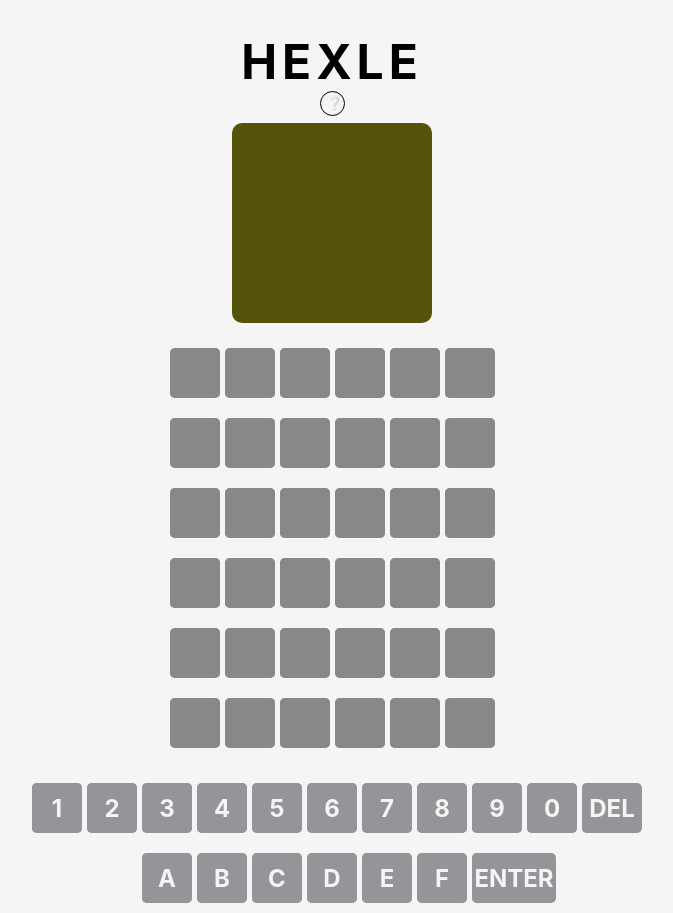
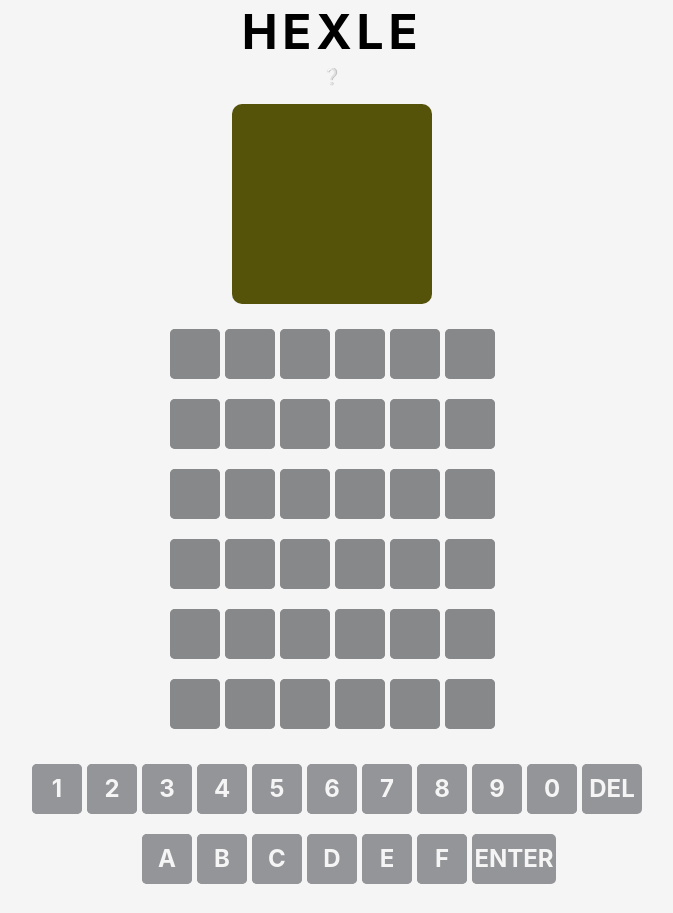
Before and after one commit to supahkenneh/hexle, a React (Create React App) app: page / in a window 1280 px wide. Shown: the whole page, without its empty margins (308-981 px from the left). Built offline with nearby package versions, Linux system fonts and the light colour scheme.

Commit message:
refactor modal styling

```diff
--- a/package.json
+++ b/package.json
@@ -39,6 +39,7 @@
     ]
   },
   "devDependencies": {
-    "gh-pages": "^4.0.0"
+    "gh-pages": "^4.0.0",
+    "tailwindcss": "^3.1.8"
   }
 }
--- a/src/App.css
+++ b/src/App.css
@@ -1,11 +1,5 @@
 .App {
   text-align: center;
-}
-
-h1 {
-  letter-spacing: 5px;
-  font-size: 3em;
-  margin-bottom: 0;
 }
 
 .color-container {
@@ -98,47 +92,6 @@ h1 {
   background-color: #86888a;
 }
 
-.modal {
-  z-index: 1;
-  position: fixed;
-  left: 0;
-  top: 0;
-  width: 100%;
-  height: 100%;
-  background-color: rgb(0, 0, 0, );
-  background-color: rgba(0, 0, 0, 0.4);
-}
-
-.modal-content {
-  background-color: #fefefe;
-  margin: 125px auto;
-  width: 300px;
-  padding: 20px;
-  border-radius: 5px;
-  border: 1px solid #888 width 80%;
-  display: flex;
-  justify-content: center;
-  align-items: center;
-}
-
-.content {
-  display: flex;
-  justify-content: center;
-  flex-direction: column;
-}
-
-.help-icon {
-  border: 1px solid black;
-  height: 25px;
-  width: 25px;
-  border-radius: 50%;
-  font-weight: bold;
-  background: whitesmoke;
-  text-align: center;
-  align-items: center;
-  margin-bottom: 7px;
-}
-
 .invalid {
   background-color: #3a3a3c;
 }
--- a/src/App.jsx
+++ b/src/App.jsx
@@ -4,14 +4,12 @@ import Help from './Components/Help';
 
 function App() {
   return (
-    <div className="App">
-      <header className="App-header">
-        <h1>HEXLE</h1>
-        <div className="etc-container">
-          <Help />
-        </div>
-        <Board />
+    <div className='App h-screen'>
+      <header className='flex flex-col py-2'>
+        <h1 className='text-5xl font-bold tracking-widest'>HEXLE</h1>
+        <Help />
       </header>
+      <Board />
     </div>
   );
 }
--- a/src/Components/Help.jsx
+++ b/src/Components/Help.jsx
@@ -1,45 +1,42 @@
-import { Component, Fragment } from "react";
-import Modal from "./Modal";
+import { useState } from 'react';
+import { Modal } from './Modal';
 
-class Help extends Component {
-    state;
-    textObj;
-    styleObj;
-    constructor() {
-        super();
-        this.state = { visible: false }
-        this.textObj = {
-            header: 'What is Hexle?',
-            descr: `
+const Help = () => {
+  const [visible, setVisible] = useState(false);
+  const textObj = {
+    header: 'What is Hexle?',
+    descr: `
             Hexle is the combination of hexcode and 'Wordle' (a popular word game by the New York Times).
             Any colors viewed on the web are assigned a 6 character code consisting of numbers 0-9 and
             alphabets A-F. You are shown the color that the hexcode represents and you have six tries
             to guess the hexcode for the color that is displayed.`,
-            descr2: `
+    descr2: `
             When you submit your guess:
             A yellow box means the character exists in the hexcode but is not in the correct position.
             A green box means the character exists in the hexcode and is in the correct position.
             A gray box means the character does not exist in the hexcode.
-            `
-        };
-    };
+            `,
+  };
 
-    toggleHelpText = () => {
-        this.setState({ visible: true });
-    }
-
-    closeModal = () => {
-        this.setState({ visible: false });
-    }
-
-    render() {
-        return (
-            <Fragment>
-                {this.state.visible ? <Modal textObj={this.textObj} style={{ height: '400px' }} handleClose={this.closeModal} /> : ''}
-                <button className="help-icon" onClick={this.toggleHelpText}>&#10068;</button>
-            </Fragment >
-        )
-    }
-}
+  return (
+    <>
+      {visible ? (
+        <Modal
+          textObj={textObj}
+          styleClasses='h-1/3 w-1/2'
+          handleClose={() => setVisible(false)}
+        />
+      ) : (
+        ''
+      )}
+      <button
+        className='flex justify-center my-2'
+        onClick={() => setVisible(true)}
+      >
+        &#10068;
+      </button>
+    </>
+  );
+};
 
 export default Help;
--- a/src/Components/Modal.jsx
+++ b/src/Components/Modal.jsx
@@ -1,18 +1,25 @@
-const Modal = (prop) => {
-    return (
-        <div className="modal">
-            <div className="modal-content">
-                <div className="content">
-                    <h2>{prop.textObj.header}</h2>
-                    <div>{prop.textObj.descr}</div>
-                    <br />
-                    <div>{prop.textObj.descr2}</div>
-                    <br />
-                    <span className="close" onClick={prop.handleClose}>✖</span>
-                </div>
+export const Modal = ({
+  textObj: { header, descr, descr2 },
+  handleClose,
+  styleClasses,
+}) => {
+  return (
+    <div className='modal'>
+      <div className={`modal-content ${styleClasses}`}>
+        <div className='content'>
+          <div className='flex justify-end'>
+            <div
+              className='hover:cursor-pointer text-xl px-2'
+              onClick={handleClose}
+            >
+              ✖
             </div>
+          </div>
+          <h2 className='text-xl font-bold mb-4'>{header}</h2>
+          <div className='mb-4'>{descr}</div>
+          <div className='mb-4'>{descr2}</div>
         </div>
-    )
-}
-
-export default Modal;
+      </div>
+    </div>
+  );
+};
--- a/src/Containers/Board.jsx
+++ b/src/Containers/Board.jsx
@@ -1,8 +1,8 @@
-import { Component, Fragment, createContext } from "react";
-import Color from "../Components/Color";
-import KeyboardContainer from "./KeyboardContainer";
-import GuessContainer from "./GuessContainer";
-import Modal from "../Components/Modal";
+import { Component, Fragment, createContext } from 'react';
+import Color from '../Components/Color';
+import KeyboardContainer from './KeyboardContainer';
+import GuessContainer from './GuessContainer';
+import { Modal } from '../Components/Modal';
 
 export const HexdleContext = createContext();
 
@@ -55,16 +55,33 @@ class Board extends Component {
 
   generateColor() {
     let color = '';
-        let colorChars = ['0', '1', '2', '3', '4', '5', '6', '7', '8', '9', 'a', 'b', 'c', 'd', 'e', 'f']
+    let colorChars = [
+      '0',
+      '1',
+      '2',
+      '3',
+      '4',
+      '5',
+      '6',
+      '7',
+      '8',
+      '9',
+      'a',
+      'b',
+      'c',
+      'd',
+      'e',
+      'f',
+    ];
     for (let i = 0; i < 6; i++) {
-            let index = Math.floor(Math.random() * 16)
-            let value = colorChars[index]
+      let index = Math.floor(Math.random() * 16);
+      let value = colorChars[index];
       color += value.toUpperCase();
     }
     return color;
   }
 
-    handleInput = e => {
+  handleInput = (e) => {
     const value = e.target.innerText;
     if (value !== 'ENTER') {
       if (value === 'DEL') {
@@ -72,10 +89,16 @@ class Board extends Component {
         curr = curr.split('');
         curr.pop();
         curr = curr.join('');
-                this.setState({ ...this.state, currentGuess: curr })
+        this.setState({ ...this.state, currentGuess: curr });
       } else {
-                if (this.state.currentGuess.length < 6 && !e.target.classList.contains('invalid')) {
-                    this.setState({ ...this.state, currentGuess: this.state.currentGuess + value })
+        if (
+          this.state.currentGuess.length < 6 &&
+          !e.target.classList.contains('invalid')
+        ) {
+          this.setState({
+            ...this.state,
+            currentGuess: this.state.currentGuess + value,
+          });
         }
       }
     } else {
@@ -84,27 +107,46 @@ class Board extends Component {
         let guessesArr = this.state.guesses;
         guessesArr.push({ value: this.state.currentGuess, submitted: true });
         // evaluate win?
-                this.winBool = this.evaluateWin(this.state.currentGuess, this.state.color);
+        this.winBool = this.evaluateWin(
+          this.state.currentGuess,
+          this.state.color
+        );
         // if out of guesses, display lose message
         if (guessesArr?.length === 6 && !this.winBool) {
           this.loseBool = true;
-                    this.loseText = { header: `Sorry, you're out of guesses`, descr: `The hexcode was #${this.state.color.toUpperCase()}, better luck next time!` };
+          this.loseText = {
+            header: `Sorry, you're out of guesses`,
+            descr: `The hexcode was #${this.state.color.toUpperCase()}, better luck next time!`,
+          };
           window.localStorage.setItem('streak', '0');
         }
         // log to local storage
         if (this.winBool) {
-                    window.localStorage.setItem('win', 'true')
-                    window.localStorage.setItem('winCount', (Number(window.localStorage.getItem('winCount')) + 1).toString());
-                    window.localStorage.setItem('streak', (Number(window.localStorage.getItem('streak')) + 1).toString());
-                };
+          window.localStorage.setItem('win', 'true');
+          window.localStorage.setItem(
+            'winCount',
+            (Number(window.localStorage.getItem('winCount')) + 1).toString()
+          );
+          window.localStorage.setItem(
+            'streak',
+            (Number(window.localStorage.getItem('streak')) + 1).toString()
+          );
+        }
         window.localStorage.setItem('guesses', JSON.stringify(guessesArr));
         this.setState({ ...this.state, currentGuess: '', guesses: guessesArr });
       }
     }
-    }
+  };
 
   evaluateWin(guess, color) {
-        this.winText = { header: 'Congratulations!', descr: `You got the Hexle in ${this.state.guesses?.length}/6 attempts! \n Your current streak is ${window.localStorage.getItem('streak')}` };
+    this.winText = {
+      header: 'Congratulations!',
+      descr: `You got the Hexle in ${
+        this.state.guesses?.length
+      }/6 attempts! \n Your current streak is ${window.localStorage.getItem(
+        'streak'
+      )}`,
+    };
     return guess === color;
   }
 
@@ -112,22 +154,38 @@ class Board extends Component {
     this.winBool = false;
     this.loseBool = false;
     this.setState({ ...this.state });
-    }
+  };
 
   render() {
     return (
       <Fragment>
         <HexdleContext.Provider value={this.state}>
-                    {this.winBool ? <Modal textObj={this.winText} style={{ height: '200px' }} handleClose={this.closeModal} /> : ''}
-                    {this.loseBool ? <Modal textObj={this.loseText} style={{ height: '200px' }} handleClose={this.closeModal} /> : ''}
-                    <div className="color-container">
+          {this.winBool ? (
+            <Modal
+              textObj={this.winText}
+              style={{ height: '200px' }}
+              handleClose={this.closeModal}
+            />
+          ) : (
+            ''
+          )}
+          {this.loseBool ? (
+            <Modal
+              textObj={this.loseText}
+              style={{ height: '200px' }}
+              handleClose={this.closeModal}
+            />
+          ) : (
+            ''
+          )}
+          <div className='color-container'>
             <Color color={this.state.color} />
           </div>
           <GuessContainer data={this.state.data} />
           <KeyboardContainer input={this.handleInput} />
         </HexdleContext.Provider>
       </Fragment>
-        )
+    );
   }
 }
 
--- a/src/index.css
+++ b/src/index.css
@@ -1,3 +1,7 @@
+@tailwind base;
+@tailwind components;
+@tailwind utilities;
+
 body {
   margin: 0;
   font-family: -apple-system, BlinkMacSystemFont, 'Segoe UI', 'Roboto', 'Oxygen',
@@ -12,3 +16,30 @@ code {
   font-family: source-code-pro, Menlo, Monaco, Consolas, 'Courier New',
     monospace;
 }
+
+@layer components {
+  .modal {
+    z-index: 1;
+    position: fixed;
+    left: 0;
+    top: 0;
+    width: 100%;
+    height: 100%;
+    background-color: rgb(0, 0, 0);
+    background-color: rgba(0, 0, 0, 0.4);
+  }
+
+  .modal-content {
+    background-color: #fefefe;
+    margin: 125px auto;
+    padding: 20px;
+    border-radius: 5px;
+    border: 1px solid #888 width 80%;
+  }
+
+  .content {
+    display: flex;
+    justify-content: center;
+    flex-direction: column;
+  }
+}
--- /dev/null
+++ b/tailwind.config.js
@@ -0,0 +1,8 @@
+/** @type {import('tailwindcss').Config} */
+module.exports = {
+  content: ["./src/**/*.{js,jsx,ts,tsx}"],
+  theme: {
+    extend: {},
+  },
+  plugins: [],
+}
```
Also changed, not shown: 1 other file (tests, documents, lock files or other folders). Lines whose indentation alone changed are shown as unchanged.
